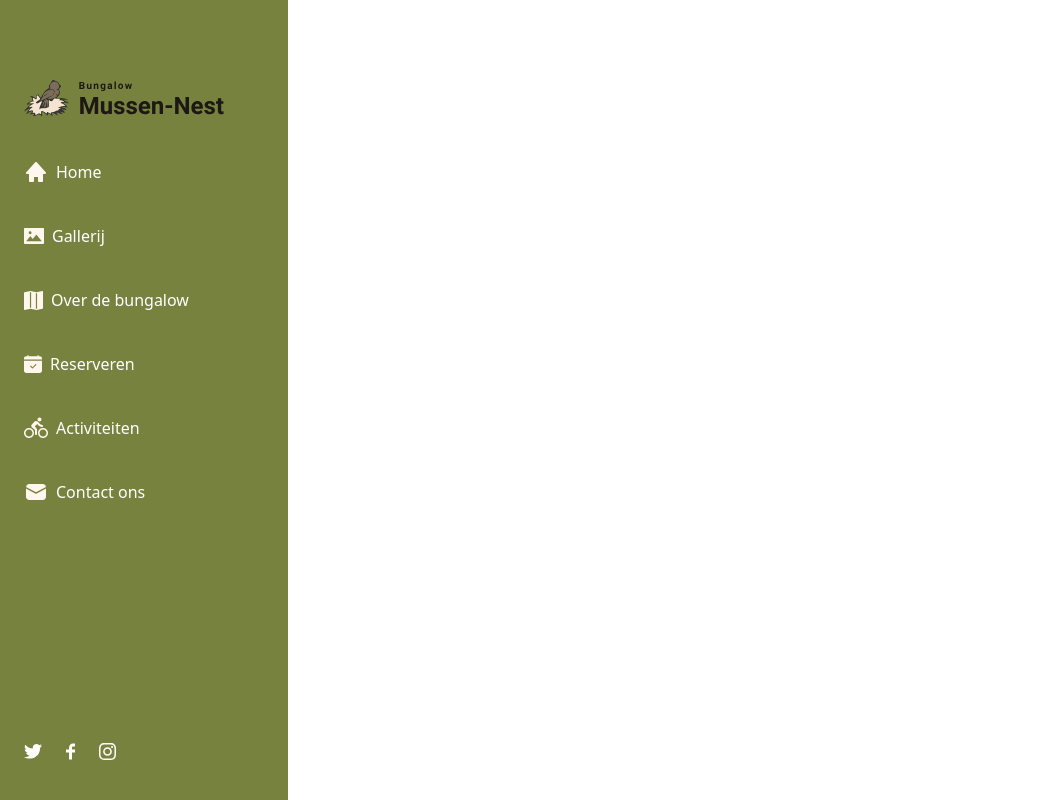
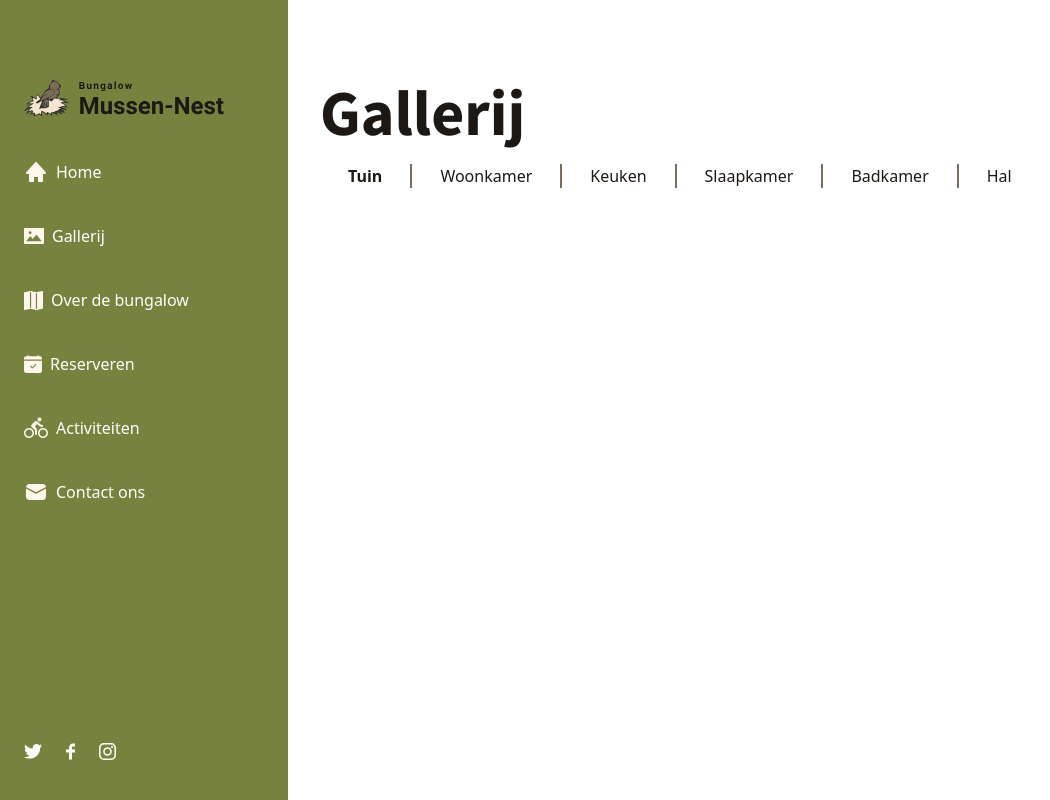
Before and after one commit to RammahKarpous/bungalow-mussen-nest, a React (Create React App) app: page /gallerij/tuin in a window 1280 px wide. Shown: the whole page, without its empty margins (0-1050 px from the left). Built offline with nearby package versions, Linux system fonts and the light colour scheme.

Commit message:
Completed the top navigation

```diff
--- a/src/components/TopNavigation.jsx
+++ b/src/components/TopNavigation.jsx
@@ -27,9 +27,11 @@ const TopNavigation = ({ type, active }) => {
                 </nav>
             ) : (
                 <nav>
-                    <ul>
+                    <ul className="flex flex-row mt-5">
                         { type.map((link, i) => (
-                            <li key={i}><Link to={link.to}>{link.name}</Link></li>
+                            <li key={i} className="border-r-2 border-brown-400 px-7 last:border-r-0">
+                                <Link className={`inline-block ${active === link.name && 'font-bold'}`} to={link.to}>{link.name}</Link>
+                            </li>
                         )) }
                     </ul>
                 </nav>
--- a/src/index.css
+++ b/src/index.css
@@ -7,7 +7,7 @@
 @tailwind utilities;
 
 @layer base {
-    h1, h2, h3, h4, p {
+    h1, h2, h3, h4, p, nav a {
         @apply text-brown-50;
     }
 
--- a/src/pages/Gallerij.jsx
+++ b/src/pages/Gallerij.jsx
@@ -3,8 +3,8 @@ import { gallerijLinks } from '../components/links'
 
 const Gallerij = ({ page, active }) => {
     return (
-        <div className="col-start-1 lg:col-start-2 col-end-7 lg:col-end-9 relative mt-20">
-            <h1>{active}</h1>
+        <div className="col-start-1 lg:col-start-3 col-end-7 lg:col-end-9 relative mt-20">
+            <h1>Gallerij</h1>
             <TopNavigation type={ gallerijLinks } active={active} />
             {page}
         </div>
--- a/tailwind.config.js
+++ b/tailwind.config.js
@@ -49,7 +49,10 @@ module.exports = {
     }
   },
   variants: {
-    extend: {},
+    extend: {
+      borderWidth: ['last'],
+      padding: ['first'],
+    },
   },
   plugins: [],
 }
```
